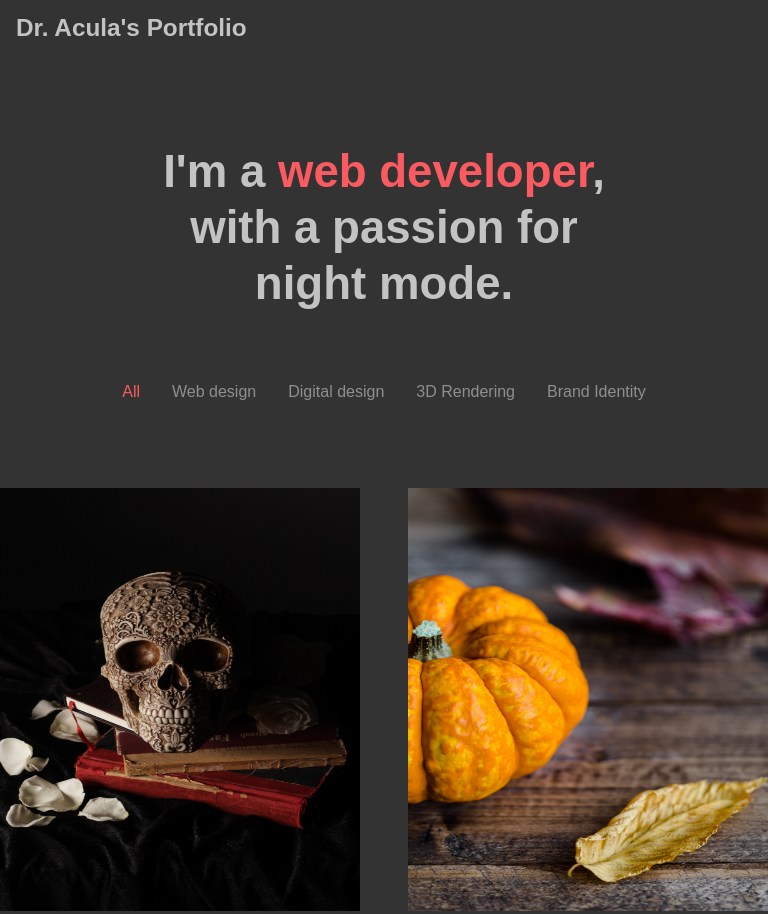
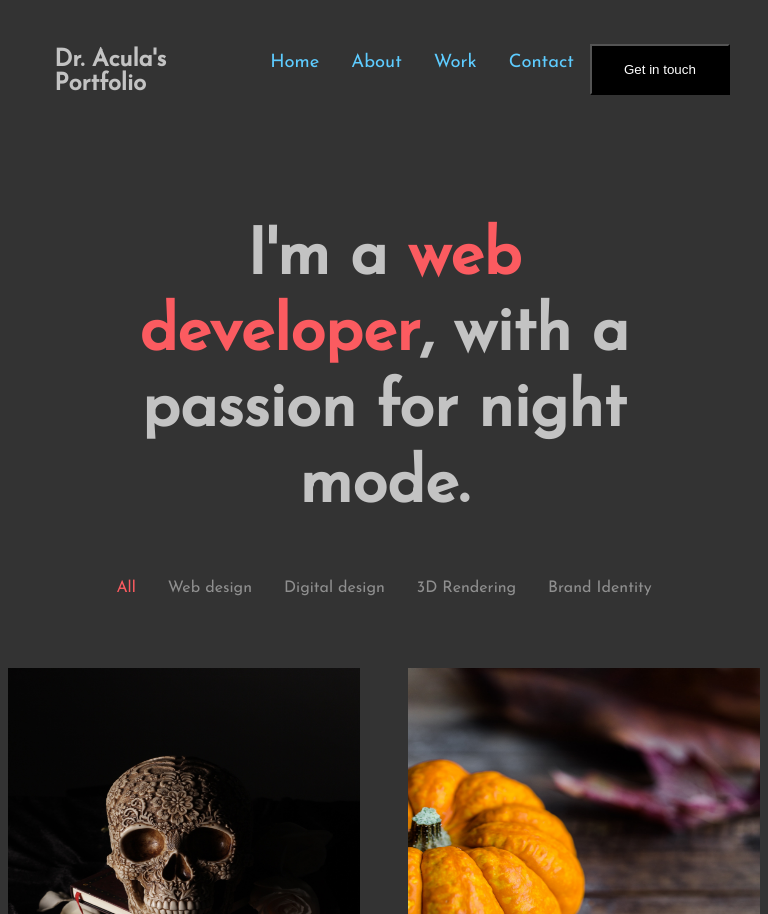
Before and after one commit to ddemerin/spooky, a website: page public/index.html in a window 768 px wide. Shown: the top 914 px of the page. Drawn offline with Linux system fonts and the light colour scheme.

Commit message:
almost done with tablet mode nav

```diff
--- a/public/index.html
+++ b/public/index.html
@@ -6,11 +6,24 @@
     <title>Spooky</title>
     <link rel="shortcut icon" href="/favicon.ico" />
     <link rel="stylesheet" href="/screen.css" />
+    <link
+      href="https://fonts.googleapis.com/css?family=Josefin+Sans&display=swap"
+      rel="stylesheet"
+    />
   </head>
   <body>
     <header>
       <section class="top">
-        <h3>Dr. Acula's Portfolio</h3>
+        <h1 class="dr acula's portfolio">Dr. Acula's Portfolio</h1>
+        <nav class="head-nav">
+          <ul>
+            <li><a href="">Home</a></li>
+            <li><a href="">About</a></li>
+            <li><a href="">Work</a></li>
+            <li><a href="">Contact</a></li>
+            <button>Get in touch</button>
+          </ul>
+        </nav>
       </section>
       <section class="about">
         <h1>
@@ -19,7 +32,7 @@
         </h1>
       </section>
       <nav>
-        <ul>
+        <ul class="portfolio links">
           <li>
             <a href=""><span>All</span></a>
           </li>
@@ -31,12 +44,15 @@
       </nav>
     </header>
     <main>
+      <!-- <div class="first"> -->
       <section class="card left">
         <img src="./images/image-1.jpg" alt="Skull on Books" />
       </section>
       <section class="card right">
         <img src="./images/image-2.jpg" alt="Pumpkin and Leaf" />
       </section>
+      <!-- </div> -->
+      <!-- <div class="second"> -->
       <section class="card left">
         <img src="./images/image-3.jpg" alt="Front Red Door" />
       </section>
@@ -46,15 +62,20 @@
       <section class="card left">
         <img src="./images/image-5.jpeg" alt="Stormtrooper Kid" />
       </section>
+      <!-- </div> -->
+      <!-- <div class="third"> -->
       <section class="card right">
         <img src="./images/image-6.jpeg" alt="Lil' Pumpkin" />
       </section>
+      <!-- </div>
+      <div class="fourth"> -->
       <section class="card left">
         <img src="./images/image-7.jpeg" alt="Candles" />
       </section>
       <section class="card right">
         <img src="./images/image-8.jpeg" alt="Rotten Jack-O-Latern" />
       </section>
+      <!-- </div> -->
     </main>
     <footer>
       <h1 class="bottom">Let's work together</h1>
--- a/public/screen.css
+++ b/public/screen.css
@@ -14,6 +14,15 @@ body {
   background-color: rgb(51, 51, 51);
 }
 
+header {
+  margin-top: 3rem;
+}
+
+.portfolio {
+  margin-top: 1rem;
+  font-size: 1.5rem;
+}
+
 main {
   display: grid;
   grid-template-columns: 100%;
@@ -23,29 +32,33 @@ span {
   color: rgb(251, 91, 96);
 }
 
-ul {
+.links {
   font-size: 1rem;
   list-style: none;
   display: flex;
   justify-content: center;
   flex-wrap: wrap;
   padding: 3rem 0 3rem 0;
+  margin: 0;
 }
 
 li {
-  padding: .5rem;
+  padding: 0.5rem;
+  list-style: none;
 }
 
 .top {
   font-size: 1.3rem;
   padding: 0 0 0 1rem;
+  display: flex;
 }
 
-h3 {
-  margin-top: 1rem;
+.head-nav {
+  display: none;
 }
 
-.about, nav {
+.about,
+nav {
   display: flex;
   flex-direction: column;
   text-align: center;
@@ -58,13 +71,13 @@ h3 {
 }
 
 .about h1 {
-  padding: 0 .5rem 0 .5rem;
+  padding: 0 0.5rem 0 0.5rem;
 }
 
 nav a {
   text-decoration: none;
   color: rgb(143, 143, 143);
-  padding: 0 .5rem 0 .5rem;
+  padding: 0 0.5rem 0 0.5rem;
 }
 
 .card img {
@@ -75,7 +88,7 @@ nav a {
 .card {
   display: flex;
   justify-content: center;
-  margin: 1rem .5rem 1rem .5rem;
+  margin: 1rem 0.5rem 1rem 0.5rem;
 }
 
 footer {
@@ -98,25 +111,89 @@ button {
 @media (min-width: 767px) and (max-width: 1024px) {
   main {
     display: grid;
-    flex-direction: column;
-    flex-wrap: wrap;
     grid-template-columns: 50% 50%;
   }
+
+  header {
+    margin-top: 2rem;
+  }
+
+  .top {
+    justify-content: center;
+  }
+
+  .head-nav {
+    display: flex;
+    margin: 0;
+  }
+
+  .head-nav ul {
+    display: flex;
+    padding: 0;
+    margin: 0.75rem 0 0 0;
+  }
+
+  .head-nav li {
+    margin: 0;
+    list-style: none;
+  }
+
+  .head-nav button {
+    margin: 0;
+  }
+
+  .head-nav a {
+    color: rgb(94, 204, 255);
+    font-size: 1.15rem;
+  }
+
+  h1.portfolio {
+    width: 200px;
+  }
+
+  .about h1 {
+    font-size: 4rem;
+    line-height: 4.75rem;
+    margin: 0 6rem 0 6rem;
+  }
+
+  .first {
+    margin: 0;
+    padding: 0;
+  }
+
   .card img {
-    height: 55vw;
-    width: 47vw;
+    height: 58vw;
+    width: 48vw;
   }
+
   .left {
-    margin-right: 1.5em;
-    margin-left: 0;
+    padding-right: 1rem;
   }
+
   .right {
-    margin-left: 1.5rem;
-    margin-right: 0;
-  }
-  .about h1 {
-    margin: 0 8rem 0 8rem;
+    padding-left: 1rem;
   }
 }
 
-@media (min-width: 1025px) {}
+@media (min-width: 1025px) {
+  .first {
+    display: grid;
+    grid-template-columns: 50% 50%;
+  }
+
+  .first img {
+    height: 58vw;
+    width: 48vw;
+  }
+
+  .second {
+    display: grid;
+    grid-template-columns: 33% 33% 33%;
+  }
+
+  .first img {
+    height: 58vw;
+    width: 48vw;
+  }
+}
```
